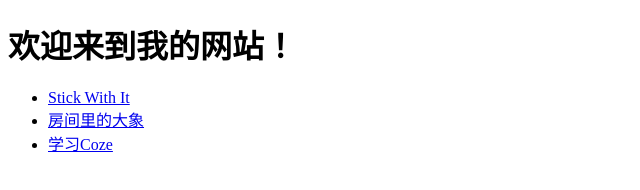
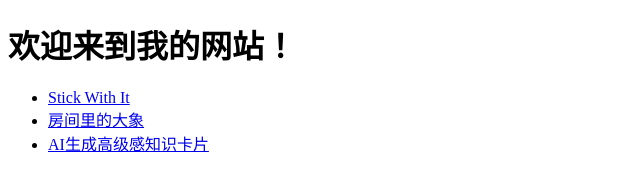
Before and after one commit to andygxj-create/my-htmls, a plain HTML site: page index.html in a window 1280 px wide. Shown: the whole page, without its empty margins (0-640 px from the left). Drawn offline with Linux system fonts and the light colour scheme.

Commit message:
Update index.html

```diff
--- a/index.html
+++ b/index.html
@@ -13,7 +13,7 @@
 
             <li><a href="elephant.html">房间里的大象</a></li>
 
-            <li><a href="ai_card.html">学习Coze</a></li>
+            <li><a href="ai_card.html">AI生成高级感知识卡片</a></li>
 
         </ul>
     </nav>
```
